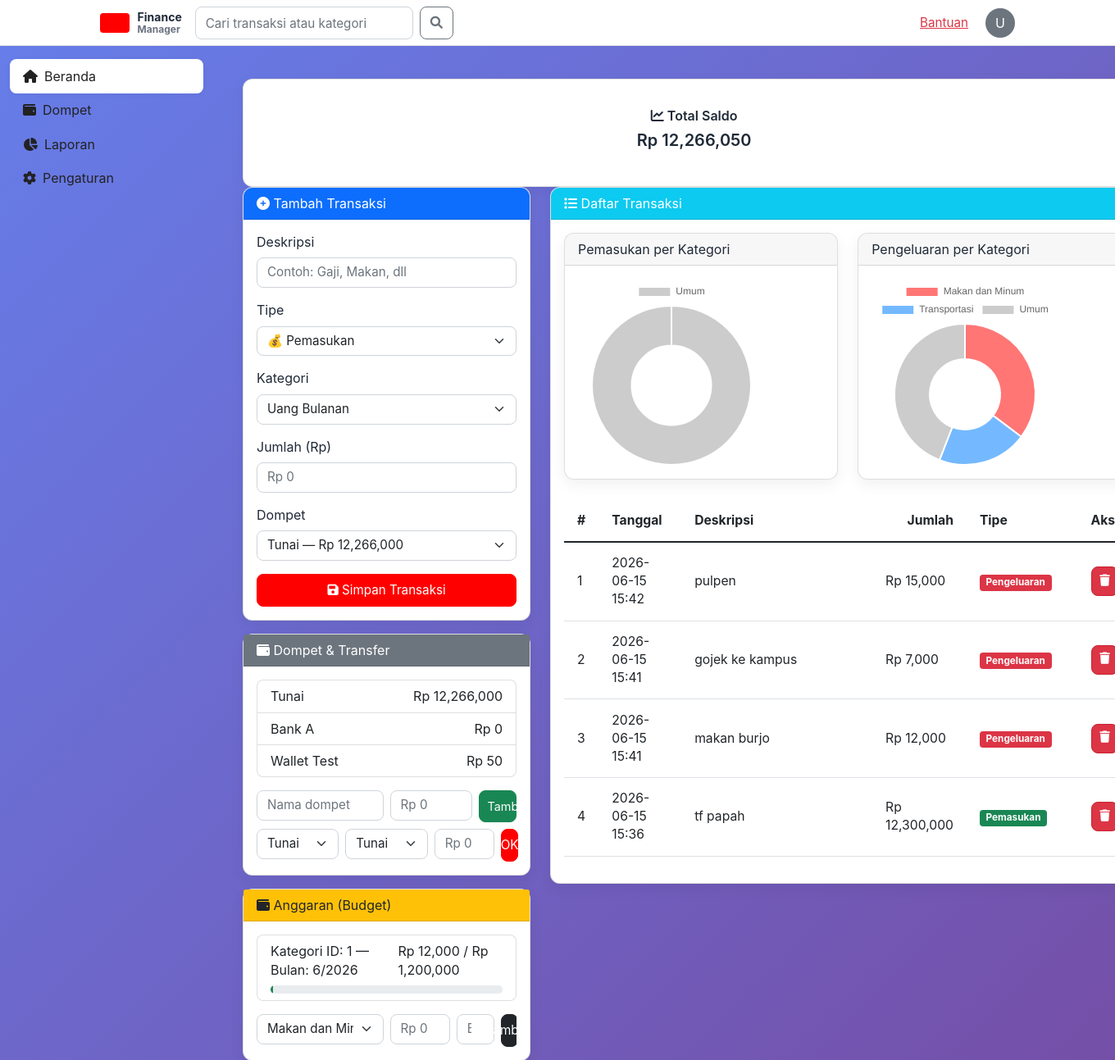
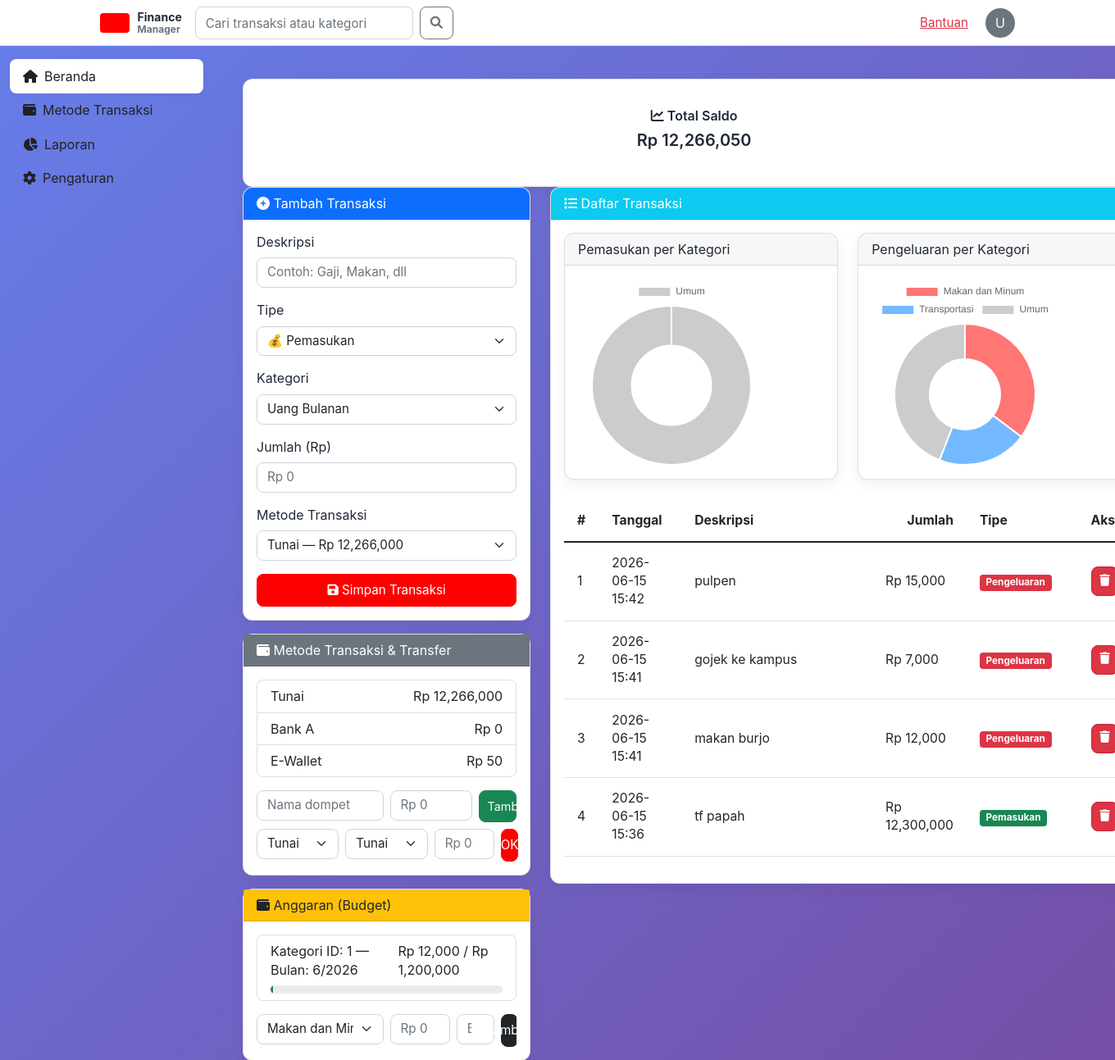
Before and after one commit to MuhammadAzzaRayyan/finance-tracker, a Flask app: page / in a window 1360 px wide; the page is wider, and only the part inside the window is pictured. Shown: the top 1293 px of that part at 82% size. Run offline with Flask 3, Linux system fonts and the light colour scheme.

Commit message:
Rename Dompet to Metode Transaksi and Wallet Test to E-Wallet

```diff
--- a/data.json
+++ b/data.json
@@ -116,7 +116,7 @@
         },
         {
             "id": 3,
-            "name": "Wallet Test",
+            "name": "E-Wallet",
             "initial_balance": 50.0
         }
     ],
--- a/templates/index.html
+++ b/templates/index.html
@@ -37,7 +37,7 @@
             <div class="col-lg-2 sidebar">
                 <nav class="nav flex-column">
                     <a class="nav-link active" href="#"><i class="fas fa-home me-2"></i>Beranda</a>
-                    <a class="nav-link" href="#"><i class="fas fa-wallet me-2"></i>Dompet</a>
+                    <a class="nav-link" href="#"><i class="fas fa-wallet me-2"></i>Metode Transaksi</a>
                     <a class="nav-link" href="#"><i class="fas fa-chart-pie me-2"></i>Laporan</a>
                     <a class="nav-link" href="#"><i class="fas fa-cog me-2"></i>Pengaturan</a>
                 </nav>
@@ -93,7 +93,7 @@
                                         <input type="hidden" name="amount" class="currency-raw">
                                     </div>
                                     <div class="mb-3">
-                                        <label class="form-label">Dompet</label>
+                                        <label class="form-label">Metode Transaksi</label>
                                         <select name="wallet_id" class="form-select">
                                             {% for w in wallets %}
                                                 <option value="{{ w.id }}">{{ w.name }} — Rp {{ "{:,.0f}".format(w.balance) }}</option>
@@ -109,8 +109,8 @@
 
                         <!-- Wallets -->
                         <div class="card mt-3">
-                            <div class="card-header bg-secondary text-white">
-                                <i class="fas fa-wallet"></i> Dompet & Transfer
+                                <div class="card-header bg-secondary text-white">
+                                <i class="fas fa-wallet"></i> Metode Transaksi & Transfer
                             </div>
                             <div class="card-body panel-scroll wallets-row">
                                 <ul class="list-group mb-3">
--- a/test_runner.py
+++ b/test_runner.py
@@ -56,9 +56,9 @@ def run_tests():
                 failures += 1
 
         # Test add wallet
-        r = client.post('/add_wallet', data={'name':'Wallet Test','initial':'50'}, follow_redirects=True)
         d = load_data()
-        wallet_added = any(w['name'] == 'Wallet Test' for w in d.get('wallets', []))
+            r = client.post('/add_wallet', data={'name':'E-Wallet','initial':'50'}, follow_redirects=True)
+            wallet_added = any(w['name'] == 'E-Wallet' for w in d.get('wallets', []))
         if not ok('Add wallet', wallet_added):
             failures += 1
 
```
